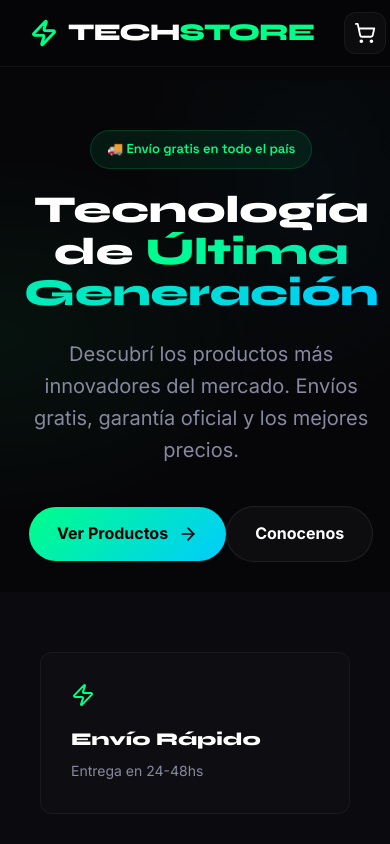
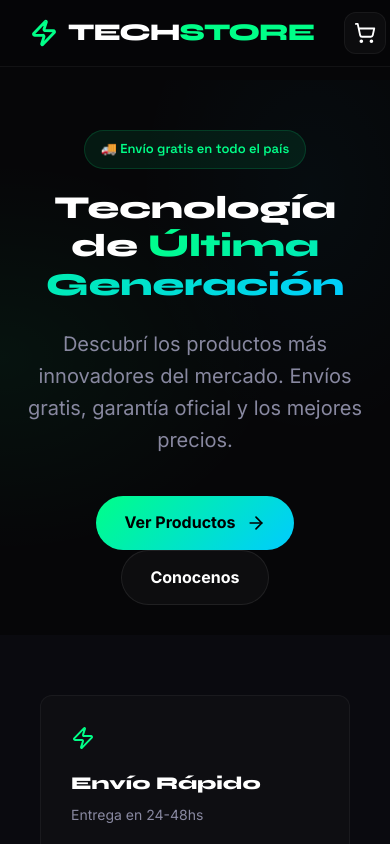
Before and after one commit to elpaspu23/tienda-de-pc-web, a React (Vite) app: page / in a window 390 px wide. Shown: the top 844 px of the page. Built offline with nearby package versions, Linux system fonts and the light colour scheme; no server answers; the database is empty; a web font is replaced by a local one.

Commit message:
Further reduce mobile hero font size to 32px

```diff
--- a/src/index.css
+++ b/src/index.css
@@ -485,14 +485,20 @@ button:disabled,
     }
 
     .hero h1 {
-        font-size: 38px;
-        line-height: 1.1;
+        font-size: 32px;
+        line-height: 1.2;
         width: 100%;
         max-width: 100%;
+        margin-left: 0;
+        margin-right: 0;
+        overflow-wrap: break-word;
     }
 
     .hero-content {
         margin: 0 auto;
+        padding: 0;
+        width: 100%;
+        max-width: 100%;
     }
 }
 
```
